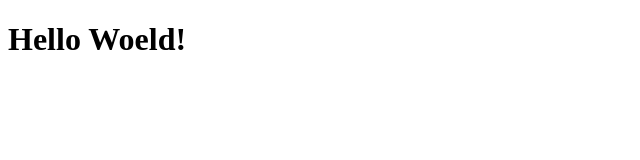
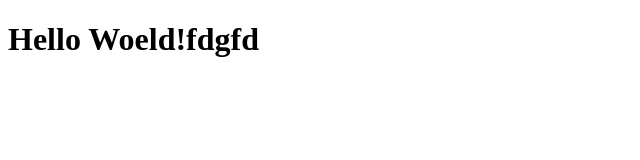
Before and after one commit to harithy/webdev_lab_1, a plain HTML site: page index.html in a window 1280 px wide. Shown: the whole page, without its empty margins (0-640 px from the left). Drawn offline with Linux system fonts and the light colour scheme.

Commit message:
Initial commit with

```diff
--- a/index.html
+++ b/index.html
@@ -3,6 +3,7 @@
     <title>My Simple HTML Page</title>
  </head>
  <body>
-    <h1>Hello Woeld!</h1>
+    <h1>Hello Woeld!fdgfd</h1>
+
  </body>
 </html>
```
